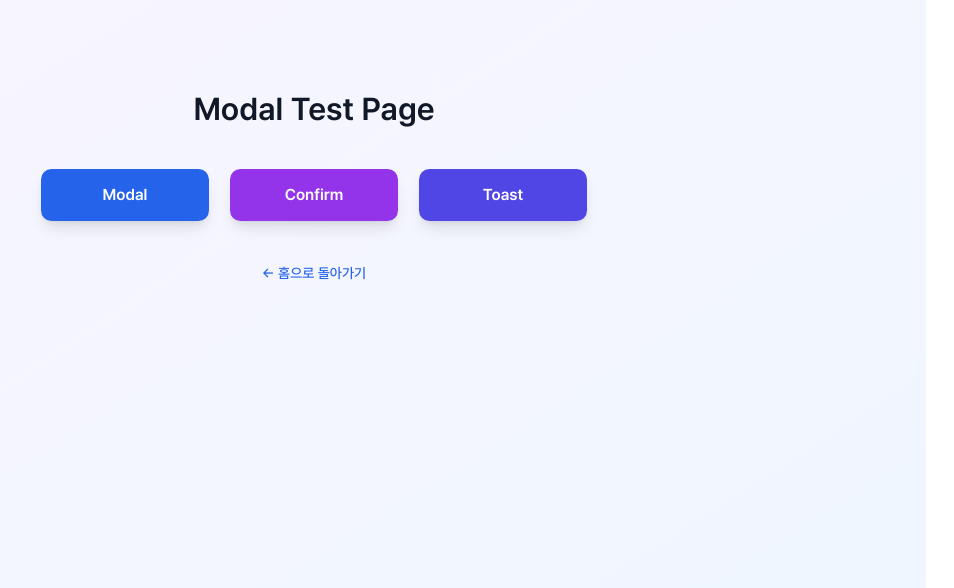
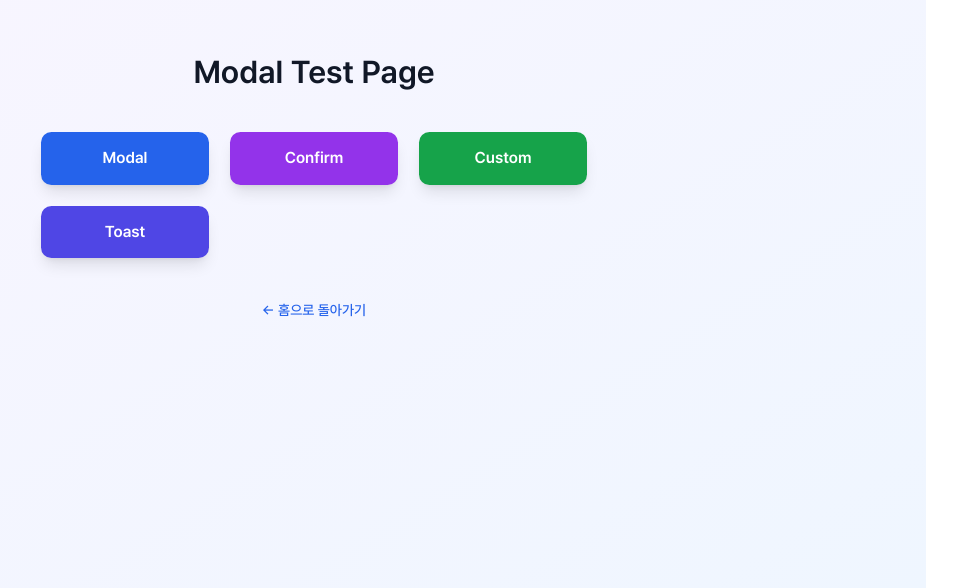
Before and after one commit to Cho-DongGeon/Next_init, a Next.js app: page /test in a window 1280 px wide. Shown: the part 212-800 px from the top of the page, without its empty margins (326-1280 px from the left). Built offline with nearby package versions, Linux system fonts and the light colour scheme.

Commit message:
2/9 커스텀 confirm창 추가

```diff
--- a/app/test/page.js
+++ b/app/test/page.js
@@ -4,7 +4,7 @@ import { useContext } from 'react';
 import { ModalCtx } from '@/components/modal/ModalProvider';
 
 export default function Page() {
-  const { alert, confirm, toast } = useContext(ModalCtx);
+  const { alert, confirm, toast, custom } = useContext(ModalCtx);
 
   const handleShowModal = async () => {
     await alert('alert 창입니다.');
@@ -18,6 +18,17 @@ export default function Page() {
 
   const handleShowToast = async () => {
     toast('Toast 창입니다.', 2000);
+  };
+
+  const handleShowCustom = async () => {
+    await custom(
+      '휴대폰 기기의 앱 알림이 꺼져있어요',
+      '스마트 고시원 앱을 열지 않고 휴대폰 잠금화면에서 알림을 바로 확인하려면, 기기 설정에서 알림을 허용해주세요.',
+      [
+        { label: '닫기', value: 'close', className: 'bg-slate-100 text-slate-700 rounded-lg px-4 py-2' },
+        { label: '설정하러가기', value: 'setting', className: 'bg-blue-500 text-white rounded-lg px-4 py-2' },
+      ],
+    );
   };
 
   return (
@@ -39,6 +50,12 @@ export default function Page() {
           </button>
 
           <button
+            className="px-8 py-4 text-lg font-semibold text-white bg-green-600 hover:bg-green-700 rounded-xl shadow-lg hover:shadow-xl transition-all duration-200 transform hover:-translate-y-1"
+            onClick={handleShowCustom}>
+            Custom
+          </button>
+
+          <button
             className="px-8 py-4 text-lg font-semibold text-white bg-indigo-600 hover:bg-indigo-700 rounded-xl shadow-lg hover:shadow-xl transition-all duration-200 transform hover:-translate-y-1"
             onClick={handleShowToast}>
             Toast
--- a/components/modal/ModalProvider.js
+++ b/components/modal/ModalProvider.js
@@ -60,13 +60,13 @@ export default function ModalProvider({ children }) {
             </AlertDialogDescription>
           </AlertDialogHeader>
 
-          <AlertDialogFooter>
+          <AlertDialogFooter className={modal?.type === 'custom' ? 'flex flex-row gap-2' : ''}>
             {modal?.type === 'custom' &&
               Array.isArray(modal?.actions) &&
               modal.actions.map((action, idx) => (
                 <button
                   key={idx}
-                  className={action.className}
+                  className={action.className + ' flex-1'}
                   onClick={() => {
                     modal.resolve(action.value);
                     close();
```
